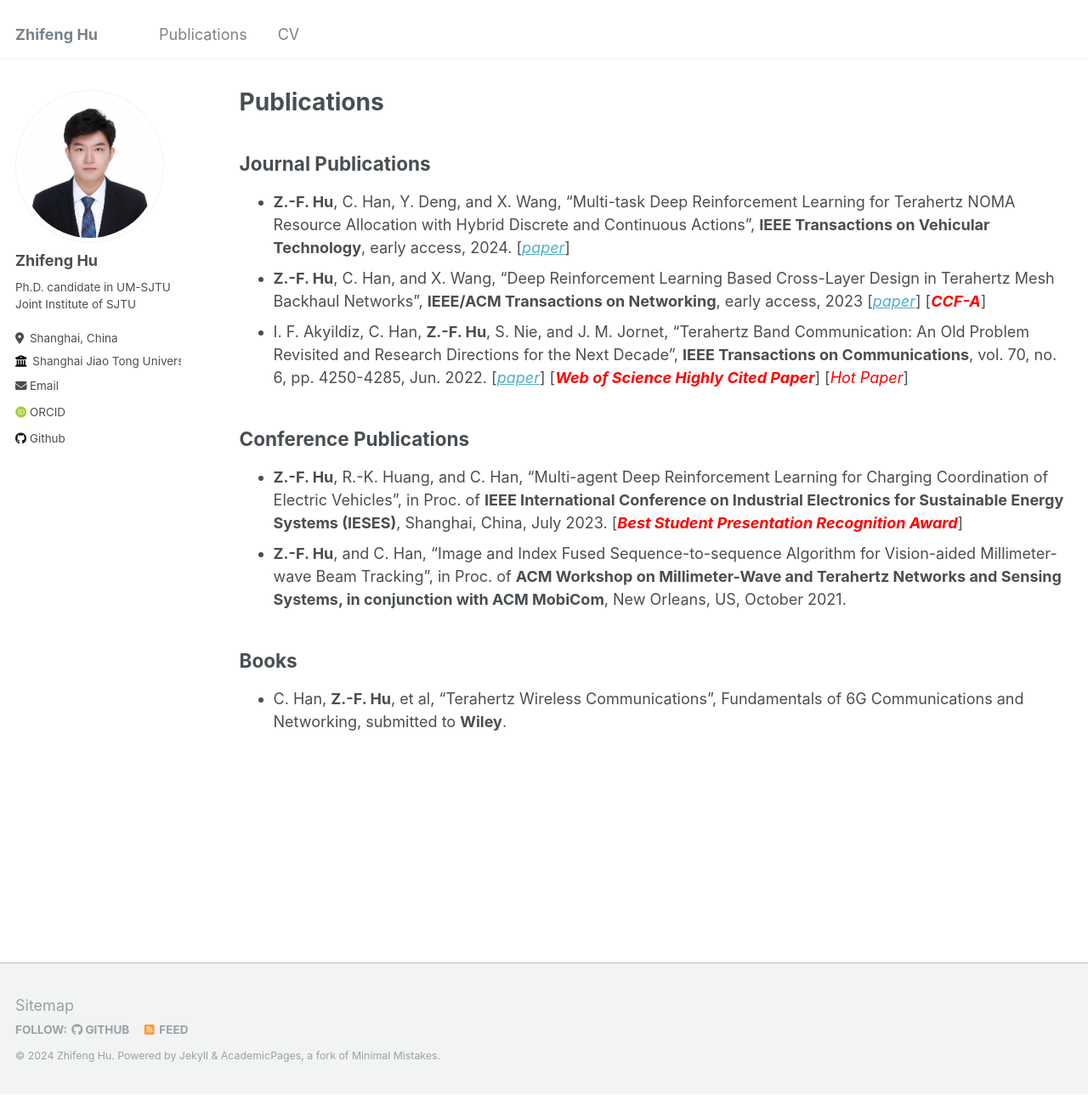
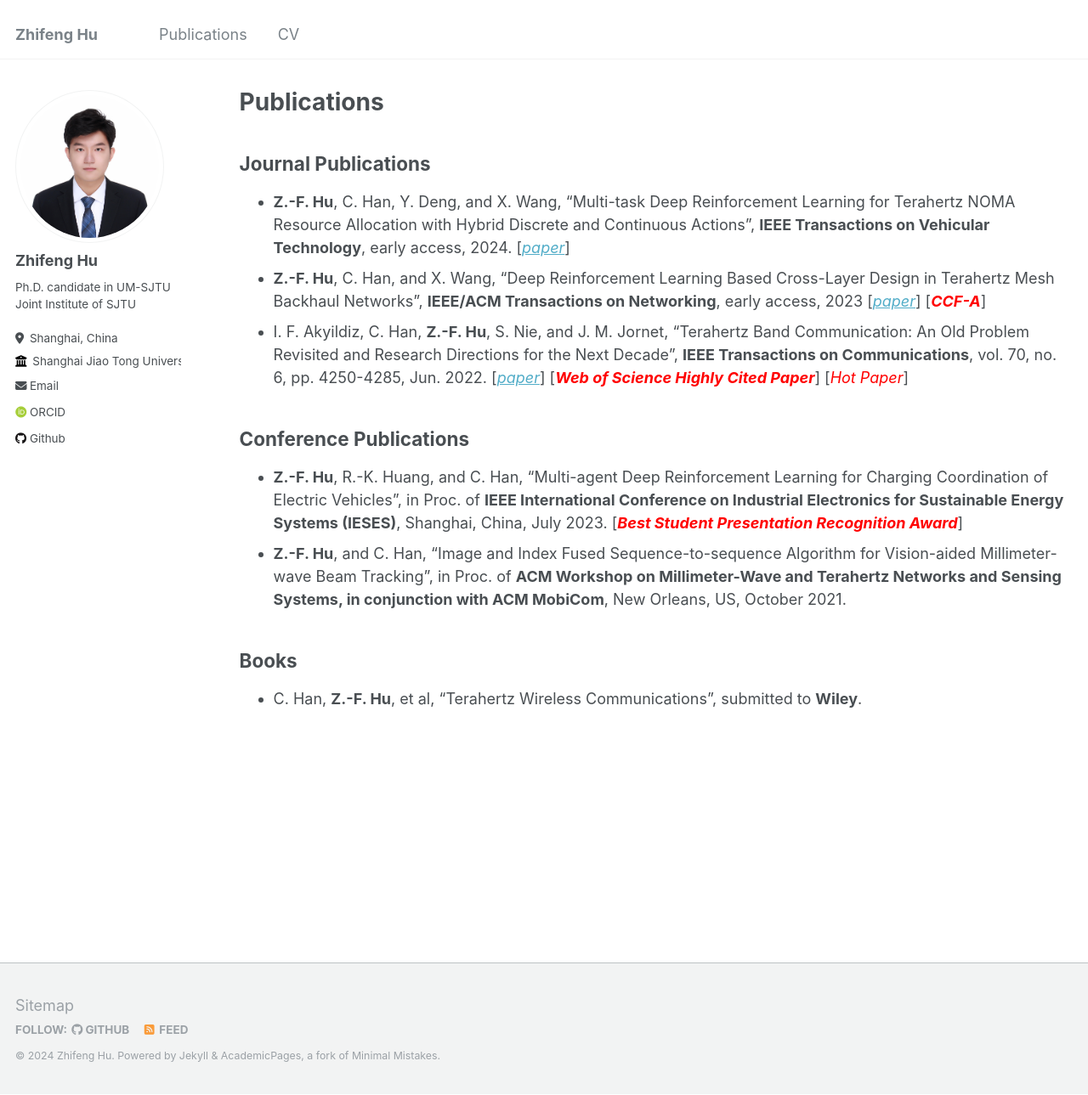
Before and after one commit to CantorHu/CantorHu.github.io, a Jekyll site: the page built from _pages/publications.md, in a window 1280 px wide and 1289 px high. Shown: the whole window at 85% size. Built offline with Jekyll 4.4.1, drawn with Linux system fonts in a browser that asks for light colours; some web fonts are replaced.

Commit message:
Update publications.md

```diff
--- a/_pages/publications.md
+++ b/_pages/publications.md
@@ -16,4 +16,4 @@ author_profile: true
 - **Z.-F. Hu**, and C. Han, "Image and Index Fused Sequence-to-sequence Algorithm for Vision-aided Millimeter-wave Beam Tracking", in Proc. of **ACM Workshop on Millimeter-Wave and Terahertz Networks and Sensing Systems, in conjunction with ACM MobiCom**, New Orleans, US, October 2021.
 
 ## Books
-- C. Han, **Z.-F. Hu**, et al, "Terahertz Wireless Communications", Fundamentals of 6G Communications and Networking, submitted to **Wiley**.
+- C. Han, **Z.-F. Hu**, et al, "Terahertz Wireless Communications", submitted to **Wiley**.
```
